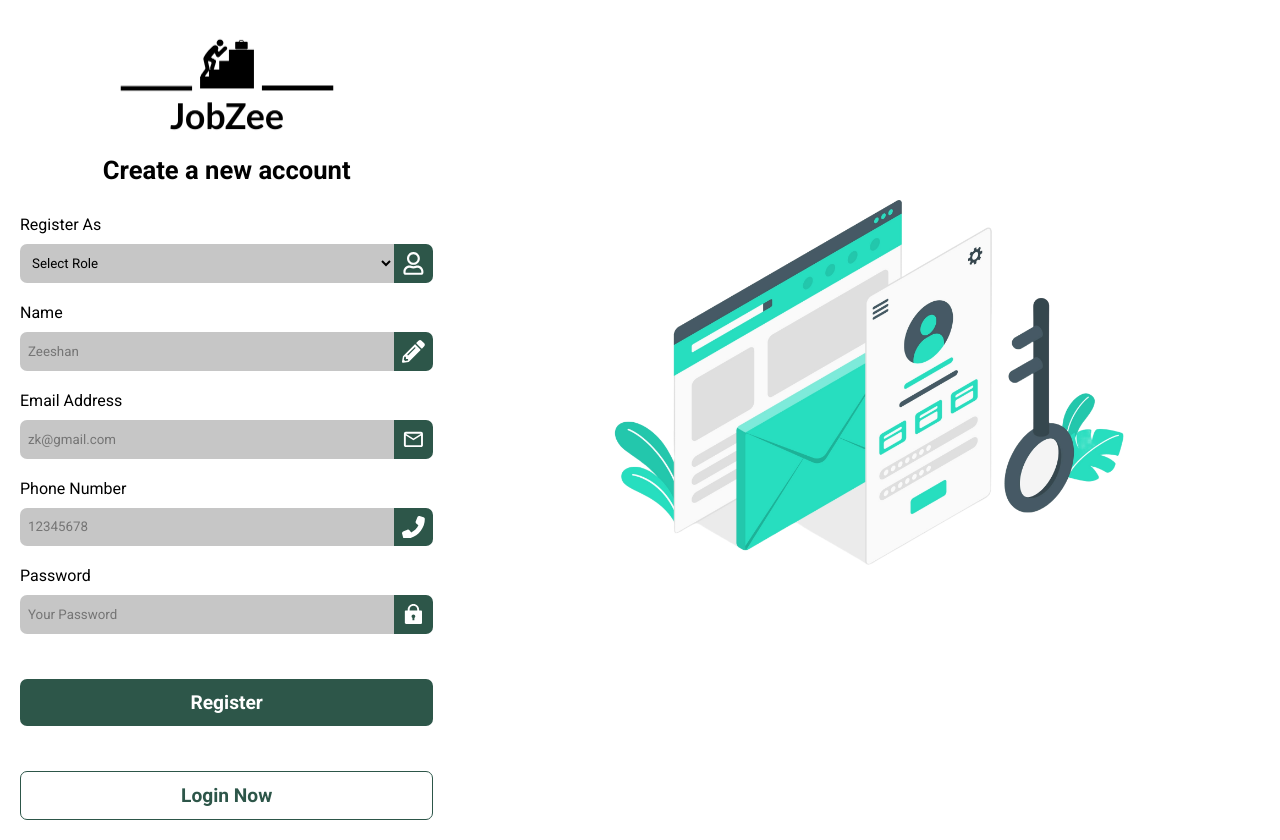
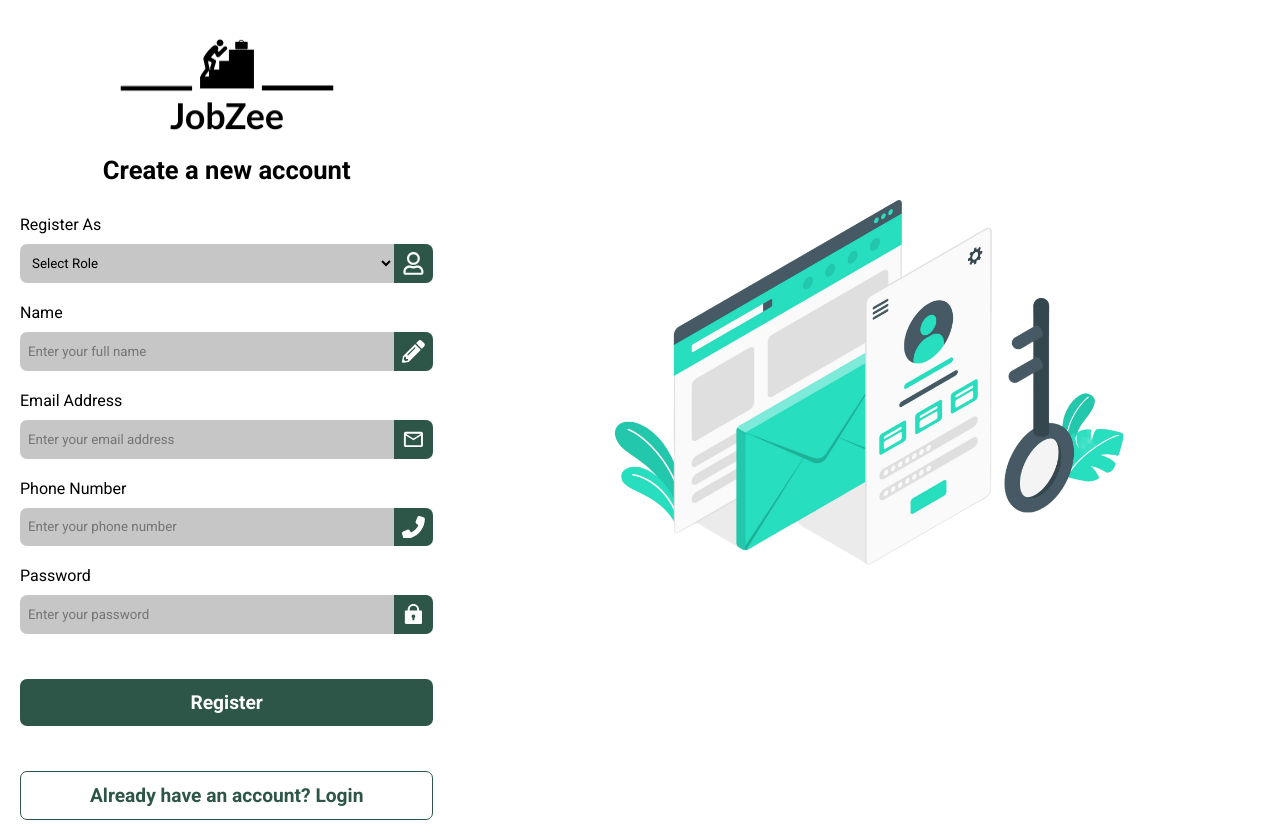
Before and after one commit to Paraboy699/JOBO_SEEEKING_WEBAPP, a React (Vite) app in the folder frontend/: page /register in a window 1280 px wide. Built offline with nearby package versions, Linux system fonts and the light colour scheme; no server answers.

Commit message:
Final Clean Up

```diff
--- a/frontend/src/components/Auth/Login.jsx
+++ b/frontend/src/components/Auth/Login.jsx
@@ -37,8 +37,8 @@ const Login = () => {
     }
   };
 
-  if(isAuthorized){
-    return <Navigate to={'/'}/>
+  if (isAuthorized) {
+    return <Navigate to={"/"} />;
   }
 
   return (
@@ -66,7 +66,7 @@ const Login = () => {
               <div>
                 <input
                   type="email"
-                  placeholder="zk@gmail.com"
+                  placeholder="Enter your email address"
                   value={email}
                   onChange={(e) => setEmail(e.target.value)}
                 />
@@ -78,7 +78,7 @@ const Login = () => {
               <div>
                 <input
                   type="password"
-                  placeholder="Your Password"
+                  placeholder="Enter your password"
                   value={password}
                   onChange={(e) => setPassword(e.target.value)}
                 />
@@ -88,7 +88,7 @@ const Login = () => {
             <button type="submit" onClick={handleLogin}>
               Login
             </button>
-            <Link to={"/register"}>Register Now</Link>
+            <Link to={"/register"}>Don't have an account? Register Now</Link>
           </form>
         </div>
         <div className="banner">
--- a/frontend/src/components/Auth/Register.jsx
+++ b/frontend/src/components/Auth/Register.jsx
@@ -43,10 +43,9 @@ const Register = () => {
     }
   };
 
-  if(isAuthorized){
-    return <Navigate to={'/'}/>
+  if (isAuthorized) {
+    return <Navigate to={"/"} />;
   }
-
 
   return (
     <>
@@ -73,7 +72,7 @@ const Register = () => {
               <div>
                 <input
                   type="text"
-                  placeholder="Zeeshan"
+                  placeholder="Enter your full name"
                   value={name}
                   onChange={(e) => setName(e.target.value)}
                 />
@@ -85,7 +84,7 @@ const Register = () => {
               <div>
                 <input
                   type="email"
-                  placeholder="zk@gmail.com"
+                  placeholder="Enter your email address"
                   value={email}
                   onChange={(e) => setEmail(e.target.value)}
                 />
@@ -96,8 +95,8 @@ const Register = () => {
               <label>Phone Number</label>
               <div>
                 <input
-                  type="number"
-                  placeholder="12345678"
+                  type="tel"
+                  placeholder="Enter your phone number"
                   value={phone}
                   onChange={(e) => setPhone(e.target.value)}
                 />
@@ -109,7 +108,7 @@ const Register = () => {
               <div>
                 <input
                   type="password"
-                  placeholder="Your Password"
+                  placeholder="Enter your password"
                   value={password}
                   onChange={(e) => setPassword(e.target.value)}
                 />
@@ -119,11 +118,11 @@ const Register = () => {
             <button type="submit" onClick={handleRegister}>
               Register
             </button>
-            <Link to={"/login"}>Login Now</Link>
+            <Link to={"/login"}>Already have an account? Login</Link>
           </form>
         </div>
         <div className="banner">
-          <img src="/register.png" alt="login" />
+          <img src="/register.png" alt="register" />
         </div>
       </section>
     </>
--- a/frontend/src/components/Layout/Footer.jsx
+++ b/frontend/src/components/Layout/Footer.jsx
@@ -10,16 +10,16 @@ const Footer = () => {
     <footer className={isAuthorized ? "footerShow" : "footerHide"}>
       <div>&copy; All Rights Reserved By CodeWithZeeshu.</div>
       <div>
-        <Link to={"https://www.facebook.com/profile.php?id=100030535123397"} target="_blank">
+        <Link to={"#"} target="_blank">
           <FaFacebookF />
         </Link>
-        <Link to={"https://www.youtube.com/@CodeWithZeeshu"} target="_blank">
+        <Link to={"#"} target="_blank">
           <FaYoutube />
         </Link>
-        <Link to={"https://www.youtube.com/@CodeWithZeeshu"} target="_blank">
+        <Link to={"#"} target="_blank">
           <FaLinkedin />
         </Link>
-        <Link to={"https://www.instagram.com/z_4_zeeshuuu/"} target="_blank">
+        <Link to={"#"} target="_blank">
           <RiInstagramFill />
         </Link>
       </div>
```
Also changed, not shown: 1 other file (tests, documents, lock files or other folders).
